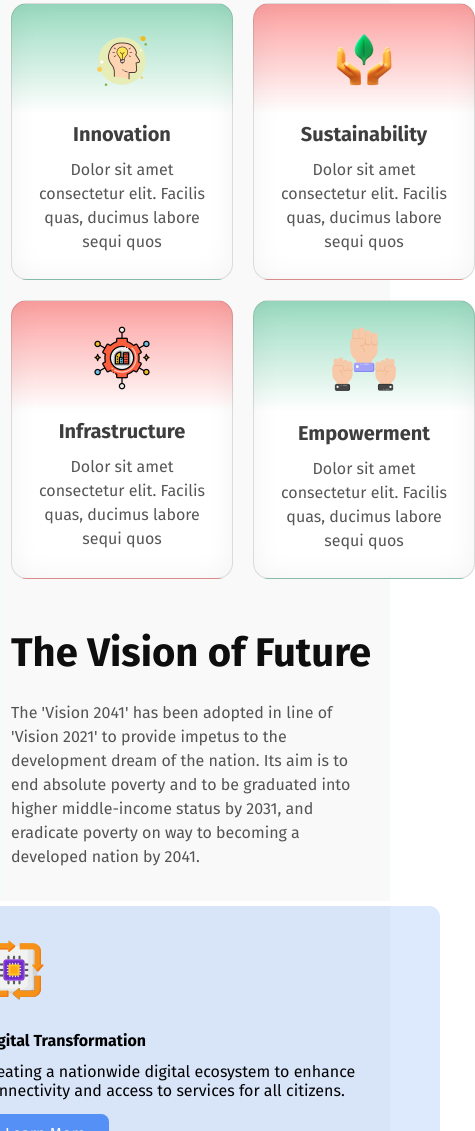
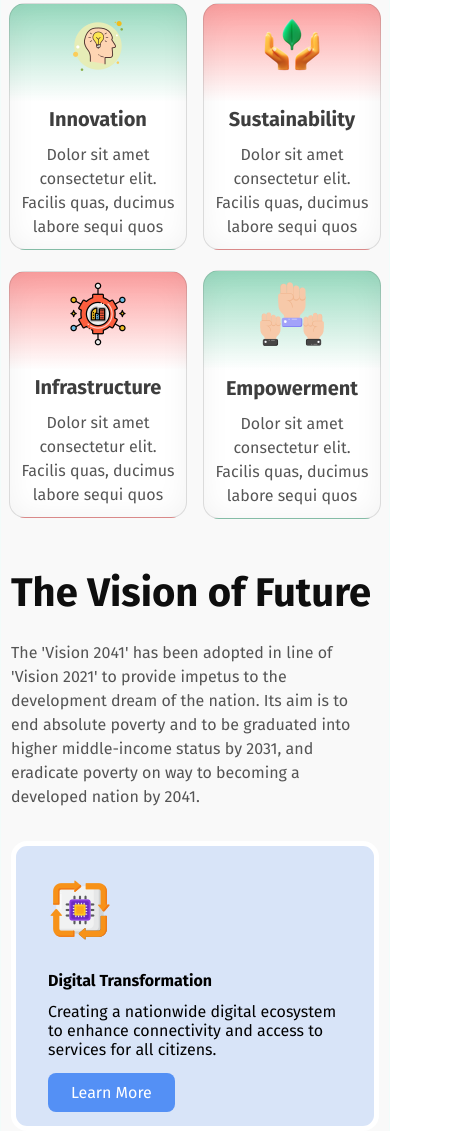
Before and after one commit to sajjadjim/Assignment-1--Bnagladesh-2.0, a plain HTML site: page index.html in a window 390 px wide. Shown: the part 869-2000 px from the top of the page, 475 px wide, since content can reach past the window. Drawn offline with Linux system fonts and the light colour scheme.

Commit message:
Done all

```diff
--- a/styles/style.css
+++ b/styles/style.css
@@ -592,7 +592,7 @@ footer ul li {
 }
 
 /* Make more responsive the website code here  */
-@media screen and (max-width:590px) {
+@media screen and (max-width:576px) {
 
     /* no margin queery here  */
     .navigation_bar,
@@ -643,7 +643,7 @@ footer ul li {
     }
 
     /* hero contain here */
-    .section_1_picture img{
+    .section_1_picture img {
         width: 100%;
         position: relative;
         margin: 0px;
@@ -666,6 +666,43 @@ footer ul li {
     .btn {
         font-size: 0.8rem;
         padding: 10px;
+    }
+
+    /* section 2 card start from here */
+    .section_2_h1 {
+        margin-top: 60px;
+        text-align: center;
+    }
+
+    .section_2_card {
+        display: grid;
+        grid-template-columns: repeat(2, 1fr);
+        gap: 20px;
+        margin-bottom: 50px;
+        align-items: center;
+        justify-items: center;
+
+    }
+
+    .section_2_card>div {
+        width: 90%;
+        text-align: center;
+        padding: 10px;
+    }
+
+    /* section 3 style here  */
+    /* .section3-card{
+        border: 1px solid black;
+        } */
+    .section3_card {
+        width: 100%;
+    }
+
+    .section7 input {
+        height: 10px;
+        width: 200px;
+        border-radius: 16px;
+        border: 1px solid rgb(139, 137, 137);
     }
 
     /* section 8 css start from here */
@@ -697,7 +734,7 @@ footer ul li {
         box-sizing: border-box;
         border-radius: 16px;
         padding: 20px;
-        font-size: 2rem;
+        font-size: 1.2rem;
         font-weight: 700;
         margin: 10px;
     }
@@ -714,31 +751,4 @@ footer ul li {
         line-height: 24px;
         margin: 0px -70px 10px -70px;
     }
-
-    /* section 2 card start from here */
-    .section_2_h1 {
-        margin-top: 60px;
-        text-align: center;
-    }
-
-    .section_2_card {
-        display: grid;
-        grid-template-columns: repeat(2, 1fr);
-        gap: 20px;
-        margin-bottom: 50px;
-        margin-left: 0px;
-        margin-right: 0px;
-    }
-
-    .section_2_card>div {
-        width: 170px;
-        text-align: center;
-    }
-
-    .section7 input {
-        height: 10px;
-        width: 200px;
-        border-radius: 16px;
-        border: 1px solid rgb(139, 137, 137);
-    }
 }
```
